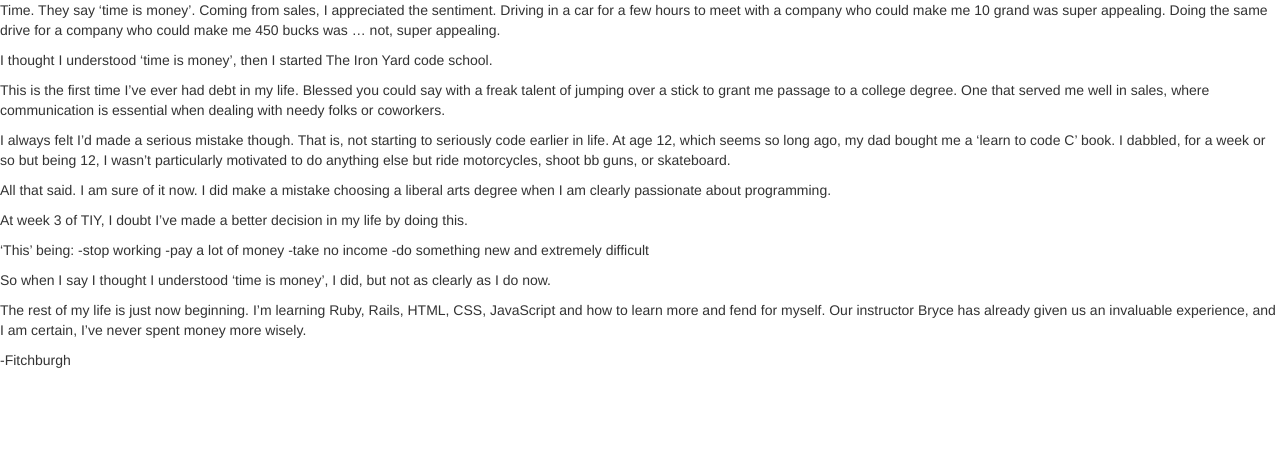
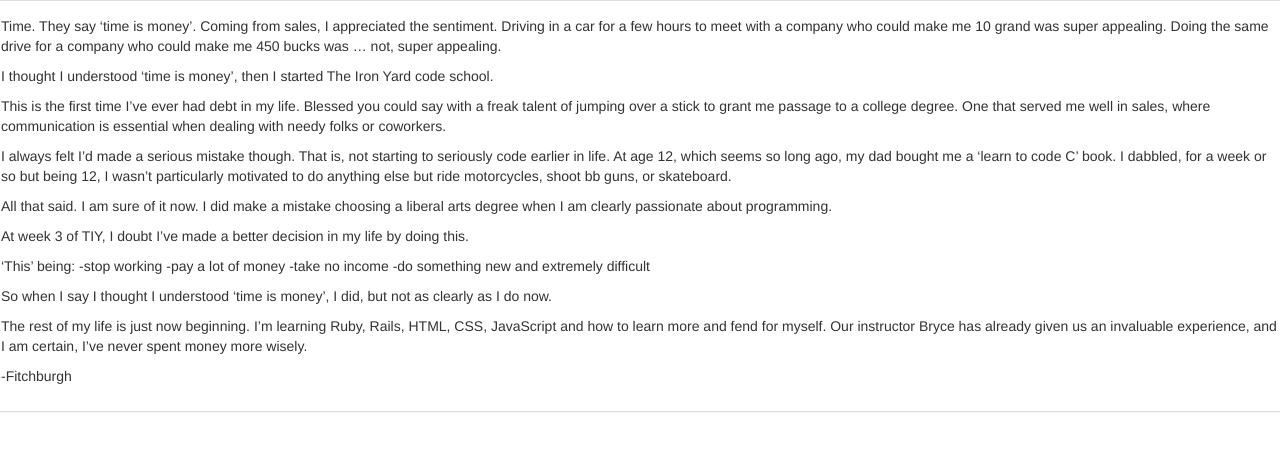
Before and after one commit to Fitchburgh/Fitchburgh.github.io, a Jekyll site: the page built from _posts/2016-10-01-time-is-money.markdown, in a window 1280 px wide. Shown: the top 451 px of the page. Built offline with Jekyll 4.4.1, drawn with Linux system fonts in a browser that asks for light colours.

Commit message:
Working on a bug where blogpost.css is not found.

```diff
--- a/_config.yml
+++ b/_config.yml
@@ -25,4 +25,3 @@
 
 # Build settings
 markdown: kramdown
-theme: minima
--- a/_layouts/post.html
+++ b/_layouts/post.html
@@ -3,13 +3,21 @@
   <head>
     <link rel="stylesheet" href="https://maxcdn.bootstrapcdn.com/bootstrap/3.3.7/css/bootstrap.min.css" integrity="sha384-BVYiiSIFeK1dGmJRAkycuHAHRg32OmUcww7on3RYdg4Va+PmSTsz/K68vbdEjh4u" crossorigin="anonymous">
     <link href="https://fonts.googleapis.com/css?family=Voltaire|Monoton|Architects+Daughter" rel="stylesheet">
-    <link rel="stylesheet" href="css/default.css">
+    <link type="text/css" rel="stylesheet" href="css/blogpost.css">
     <link rel="shortcut icon" href="http://www.iconj.com/ico/2/7/278lfrq412.ico" type="image/x-icon" />
     <meta charset="utf-8">
     <title>Fitchburgh</title>
   </head>
   <body>
-    {{ content }}
+    <div class="row">
+      <div class="col-md-1"></div>
+      <div class="panel panel-default blog-post-panel">
+        <div class="panel-body blog-post-panel-body">
+          {{ content }}
+        </div>
+      </div>
+      <div class="col-md-1"></div>
+    </div>
 
   </body>
 </html>
--- a/css/blogpost.css
+++ b/css/blogpost.css
@@ -0,0 +1,5 @@
+body {
+  background-image: url('http://i.imgur.com/K05VKe7.jpg');
+  background-size: cover;
+  font-family: 'Voltaire'
+}
--- a/css/default.css
+++ b/css/default.css
@@ -74,3 +74,7 @@
   text-decoration: underline;
   font-size: 35px;
 }
+
+.list-group-item-warning {
+  font-size: 17px;
+}
```
Also changed, not shown: index.html (+8 -37 lines).
